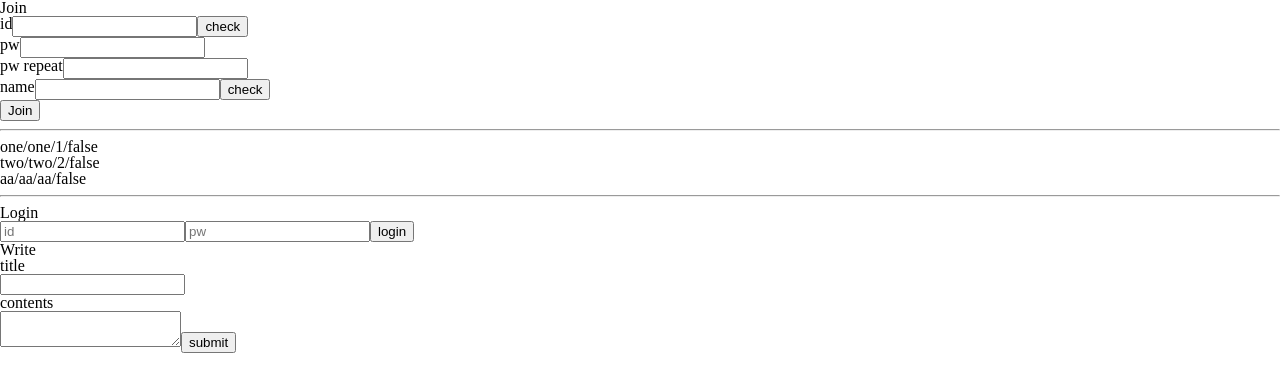
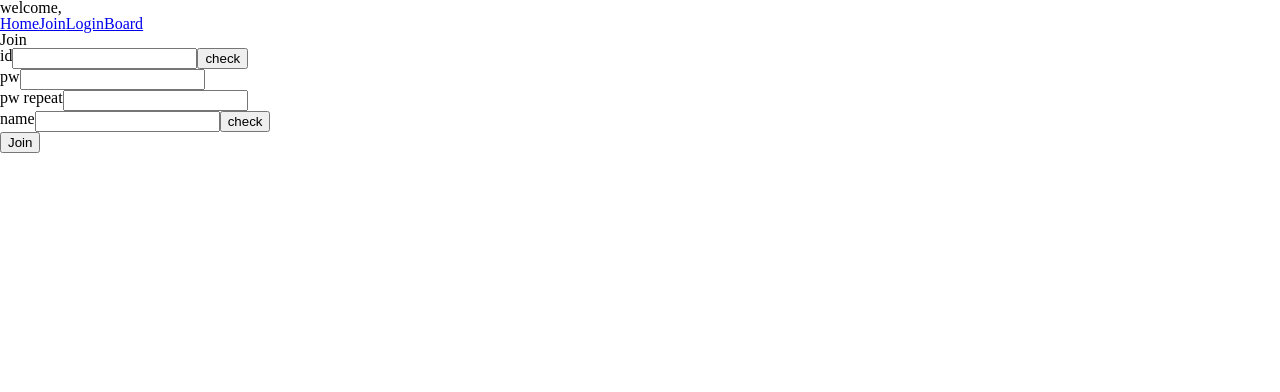
Before and after one commit to SwimmingRiver/webBoard, a React (Create React App) app: page /webBoard/join in a window 1280 px wide. Shown: the top 392 px of the page. Built offline with nearby package versions, Linux system fonts and the light colour scheme.

Commit message:
wire,board add

```diff
--- a/src/App.js
+++ b/src/App.js
@@ -2,17 +2,47 @@ import Join from './Pages/Join';
 import { useSelector } from 'react-redux';
 import Login from './Pages/Login';
 import Write from './Pages/Wrie';
+import Main from './Pages/Main';
+import { BrowserRouter,Route,Routes,Link } from 'react-router-dom';
+import {useEffect, useState} from 'react';
+import Board from './Pages/Board';
+import OPost from './Pages/OPost';
 
 function App() {
-  const showList = useSelector((state)=>state[0].map((i,index)=>(<li key={index}>{i.name}/{i.id}/{i.pw}/{i.on.toString()}</li>)))
-  return (
+  const [loginToggle,setLoginToggle]=useState(false);
+  const loginLoad = useSelector((state)=>state[0].map(i=>i));
+  const [showUser,setShowUser]=useState("");
+ const aaa=()=>{
+    for(let i=0;i<loginLoad.length;i++){
+    if(loginLoad[i].on){
+      setLoginToggle(!loginToggle);
+      setShowUser(loginLoad[i].id);
+      console.log(loginToggle.toString());
+      break;
+    }else if(loginToggle){
+      break;
+    }
+  }}
+  useEffect(aaa,[loginLoad]);
+    return (
     <>
-    <Join/>
-    <hr/>
-    <ul>{showList}</ul>
-    <hr/>
-    <Login/>
-    <Write/>
+    <h1>welcome,{showUser}</h1>
+    <BrowserRouter>
+    <Link to="/webBoard/">Home</Link>
+    {loginToggle?null:<Link to="/webBoard/join">Join</Link>}
+    {loginToggle?null:<Link to="/webBoard/login">Login</Link>}
+    {loginToggle?<Link to="/webBoard/write">Write</Link>:null}
+    <Link to="/webBoard/board">Board</Link>
+        <Routes>
+            <Route path="/webBoard/" element={<Main/>}/>
+            <Route path="/webBoard/login" element={<Login/>}/>
+            <Route path="/webBoard/join" element={<Join/>}/>
+            <Route path='/webBoard/write' element={<Write/>}/>
+            <Route path='/webBoard/board' element={<Board/>}/>
+            <Route path='/webBoard/Post' element={<OPost/>}/>
+        </Routes>
+
+    </BrowserRouter>
     </>
   );
 }
--- /dev/null
+++ b/src/Pages/Board.js
@@ -0,0 +1,12 @@
+
+import { useSelector } from 'react-redux';
+function Board(){
+    const loadList = useSelector((state)=>state[1].map(i=>i));
+    return<>
+    <h1>Board</h1>
+    <ul>
+        {loadList.map((i)=><li>{i.title}/{i.writer}</li>)}
+    </ul>
+    </>
+}
+export default Board;
--- a/src/Pages/Join.js
+++ b/src/Pages/Join.js
@@ -2,6 +2,7 @@ import styled from "styled-components";
 import { useState } from "react";
 import { useDispatch,useSelector} from "react-redux";
 import {userInfoSlice} from './../Redux/UserReducer';
+import {useNavigate} from 'react-router-dom';
 const Sector = styled.div`
     display: flex;
 `;
@@ -11,7 +12,7 @@ function Join(){
     const [rePassword,setRePassword]=useState("");
     const [idCheck,setIdCheck]=useState(false);
     const [nameCheck,setNameCheck]=useState(false);
-
+    const navigate = useNavigate();
     const dispatch = useDispatch();
    const List = useSelector((state)=>state[0]);
     const CheckId=(e)=>{
@@ -54,6 +55,7 @@ function Join(){
         }else{
             dispatch(userInfoSlice.actions.userJoin(addUser(user.id,user.password,user.name)));
             alert("Join!");
+            navigate("/webBoard/");
         }
     }
 
--- a/src/Pages/Login.js
+++ b/src/Pages/Login.js
@@ -3,11 +3,12 @@ import { useState } from 'react';
 import { useSelector } from 'react-redux';
 import { useDispatch } from 'react-redux';
 import {userInfoSlice} from './../Redux/UserReducer';
+import { useNavigate } from 'react-router-dom';
 
 function Login(){
     const [userLog,setUserLog]=useState({id:"",pw:"",on:false})
     const dispatch = useDispatch();
-
+    const navigate = useNavigate();
     const handleOnChange=(e)=>{
         const {name,value}=e.target;
         setUserLog((prev)=>({
@@ -33,6 +34,8 @@ function Login(){
                 }
                 dispatch(userInfoSlice.actions.userLogin(lList))
                 alert("login")
+                console.log(lList);
+                navigate("/webBoard");
             }else{alert("잘못된 비밀번호입니다.")}
         }else{alert("가입되지않은 아이디입니다.")}
 
--- a/src/Pages/Main.js
+++ b/src/Pages/Main.js
@@ -2,6 +2,7 @@
 function Main(){
     return<>
     <h1>Main</h1>
+
     </>
 }
 export default Main;
--- /dev/null
+++ b/src/Pages/OPost.js
@@ -0,0 +1,10 @@
+
+function OPost(title,content,writer){
+    return <>
+    <h1>post</h1>
+    <h2>{title}</h2>
+    <h3>{writer}</h3>
+    <p>{content}</p>
+    </>
+}
+export default OPost;
--- a/src/Pages/Wrie.js
+++ b/src/Pages/Wrie.js
@@ -11,6 +11,7 @@ function Write(){
     })
     const dispatch =useDispatch();
     const writerData = useSelector((state)=>state[0].map((i)=>i));
+    const clist = useSelector(state=>state);
     const handleOnChange=(e)=>{
         const {name,value}=e.target;
         setPost((prev)=>({
@@ -34,7 +35,7 @@ function Write(){
          return lList;
     }
     const submit = ()=>{
-
+        console.log(clist);
         dispatch(userInfoSlice.actions.boardPost(posting(post.title,post.content)))
     }
 
--- a/src/Redux/UserReducer.js
+++ b/src/Redux/UserReducer.js
@@ -35,11 +35,13 @@ export const userInfoSlice = createSlice({
     reducers:{
         userJoin:(state,action)=>{
             state[0].push(action.payload);
+            localStorage.setItem("userList",JSON.stringify(state[0]))
         },
         userLogin:(state,action)=>{
             action.payload.on = true
 
             state[0].splice(state.map(i=>i.id).indexOf(action.payload.id),1,action.payload);
+
         },
         boardPost:(state,action)=>{
             state[1].push(action.payload);
```
